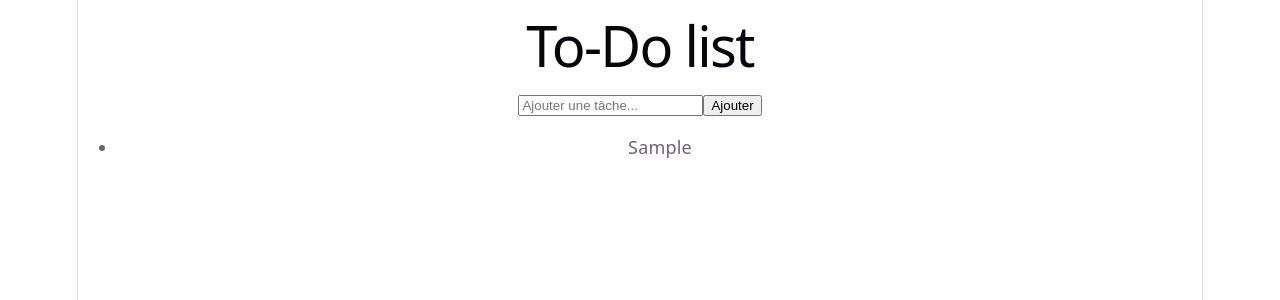
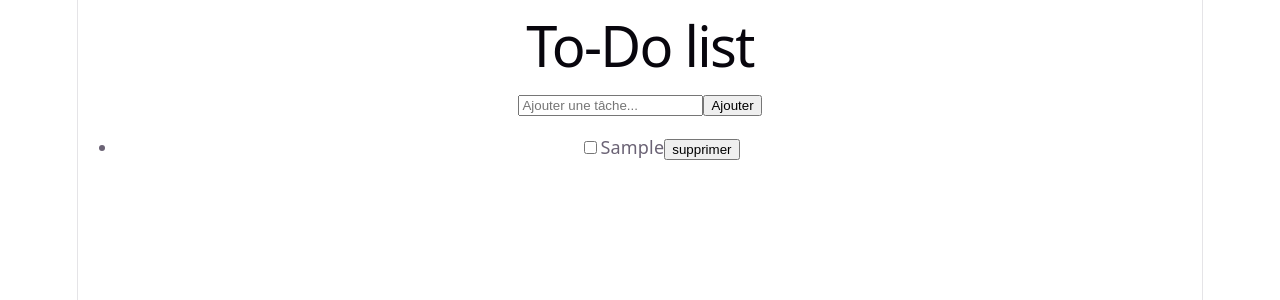
Before and after one commit to saraabbih1/Hermes, a React (Vite) app: page / in a window 1280 px wide. Both pictures are taken after typing "Sample" into the empty fields and a click on the button "Ajouter". Shown: the top 300 px of the page. Built offline with nearby package versions, Linux system fonts and the light colour scheme.

Commit message:
update:l'ajoute de button de suppression

```diff
--- a/src/components/TaskItem.jsx
+++ b/src/components/TaskItem.jsx
@@ -1,7 +1,17 @@
-function TaskItem({ task }) {
+function TaskItem({ task, onDelete, onToggle }) {
   return (
     <li>
-      {task.title}
+      <input
+        type="checkbox"
+        checked={task.completed}
+        onChange={() => onToggle(task.id)}
+      />
+
+      <span className={task.completed ? "completed" : ""}>
+        {task.title}
+      </span>
+
+      <button onClick={() => onDelete(task.id)}>supprimer</button>
     </li>
   );
 }
```
